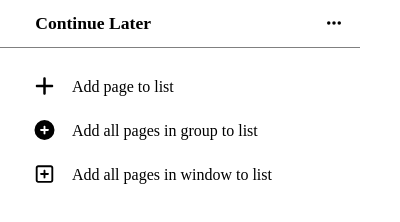
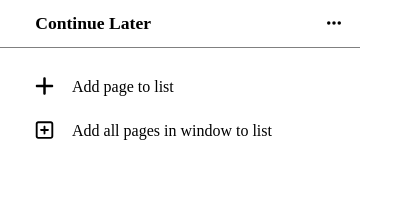
Before and after one commit to mkacct/continue-later, a browser extension: page popup.html in a window 400 px wide. Drawn offline with Linux system fonts and the light colour scheme.

Commit message:
nvm this won't be a thing yet

```diff
--- a/popup.html
+++ b/popup.html
@@ -17,7 +17,6 @@
 	<div id="scroller">
 		<div id="addButtons">
 			<button id="addTabButton"><i class="fas fa-plus fa-fw fa-lg"></i><span id="addTabText">Add page to list</span></button>
-			<button id="addGroupButton"><i class="fas fa-plus-circle fa-fw fa-lg"></i>Add all pages in group to list</button>
 			<button id="addWindowButton"><i class="far fa-plus-square fa-fw fa-lg"></i>Add all pages in window to list</button></div>
 		<div id="container"></div>
 	</div>
```
Also changed, not shown: manifest.json.
